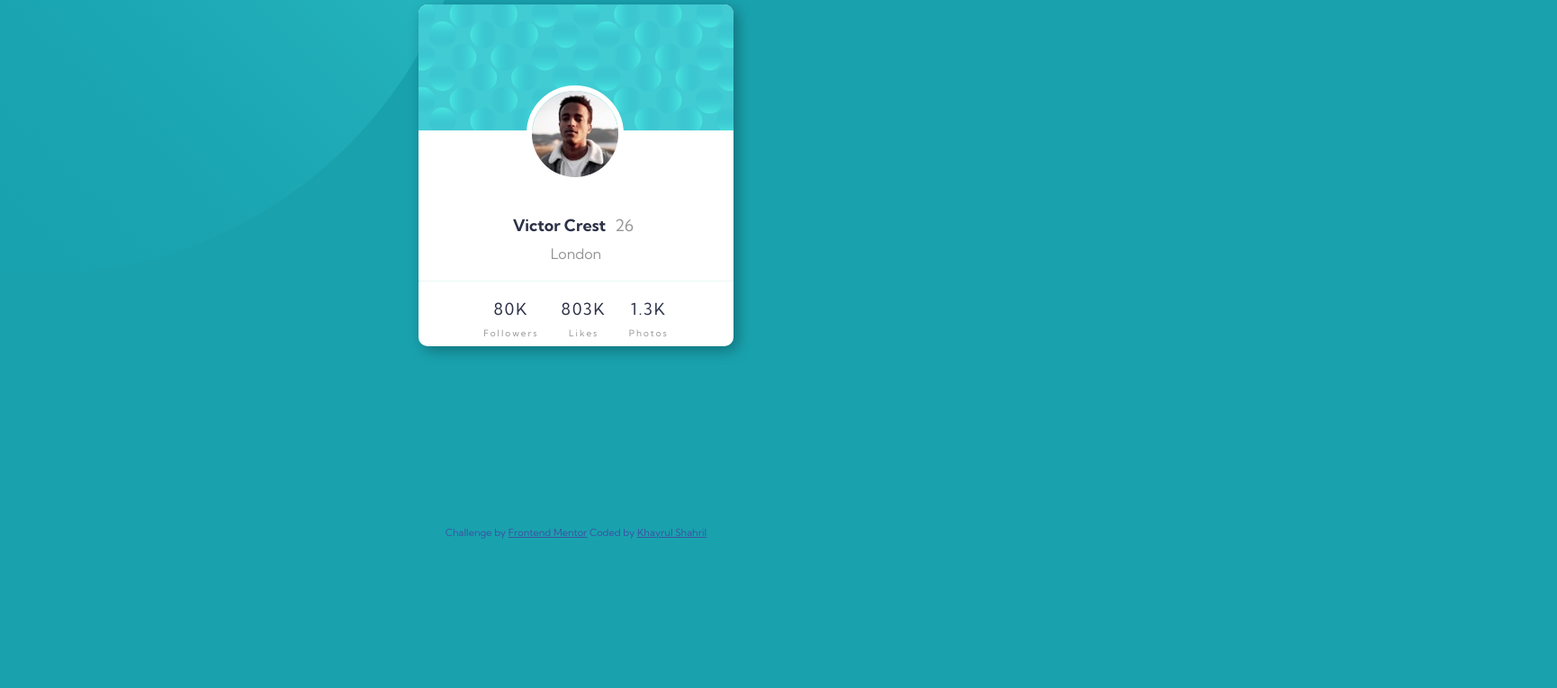
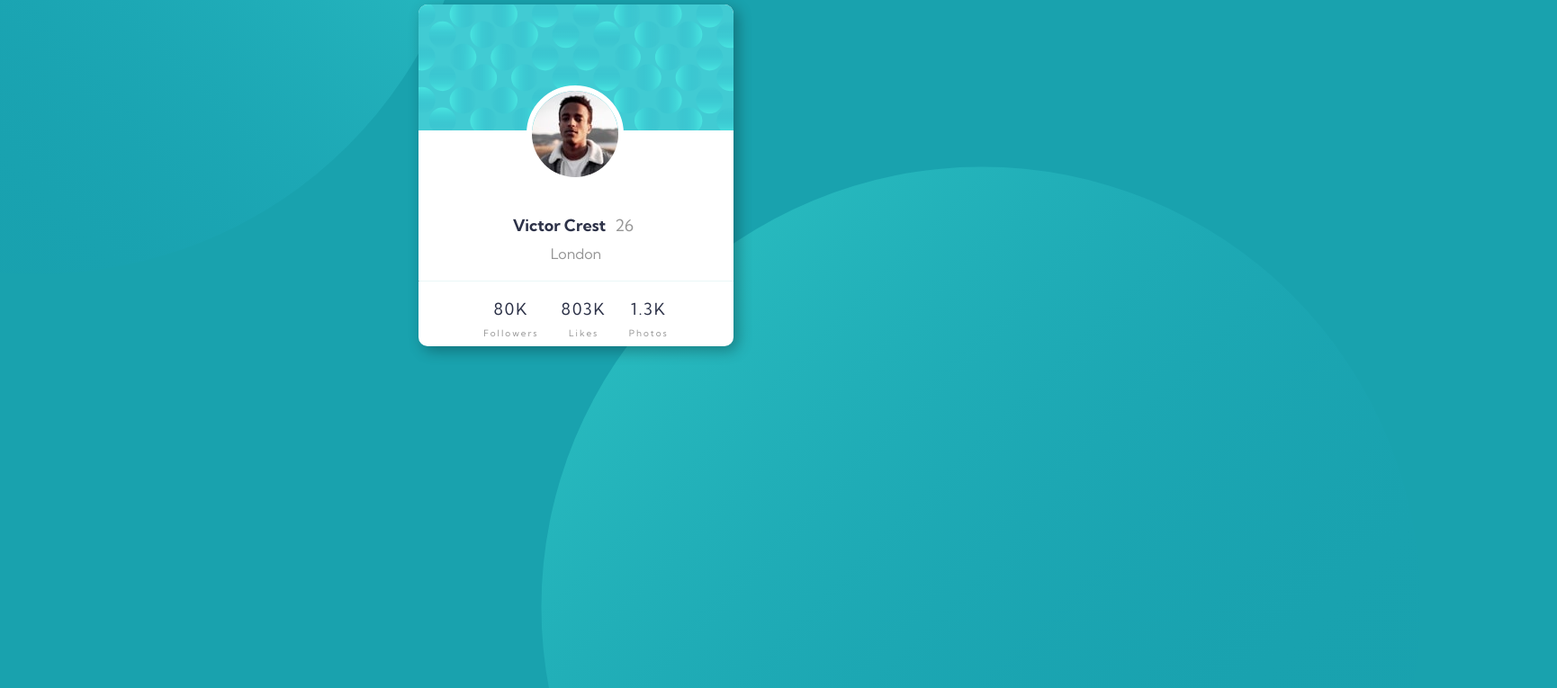
Before and after one commit to khayrulshahril/frontend_profile_card_component, a plain HTML site: page index.html in a window 1280 px wide. Shown: the part 195-960 px from the top of the page at 90% size, 1730 px wide, since content can reach past the window. Before the commit the page ends 820 px from the top, so only its background shows below. Drawn offline with Linux system fonts and the light colour scheme.

Commit message:
Add files via upload
new updates

```diff
--- a/css/styles.css
+++ b/css/styles.css
@@ -50,7 +50,6 @@ span {
 }
 
 .bg-top-image {
-  background-image: url("https://raw.githubusercontent.com/khayrulshahril/frontend_profile_card_component/9a96373783630461a449a94c009d89ed43e43146/images/bg-pattern-top.svg");
   background-repeat: no-repeat;
   position: absolute;
   height: 978px;
@@ -61,13 +60,9 @@ span {
 }
 
 .bg-bottom-image {
-  background-image: url("images/bg-pattern-bottom.svg");
   background-repeat: no-repeat;
   position: relative;
-  height: 400px;
-  width: 800px;
-  left: 670px;
-  top: 40px;
+  left: 450px;
   margin: 0;
 }
 
@@ -127,4 +122,5 @@ span {
 
 .bottom-container {
   margin: 0 auto;
+  height: auto;
 }
--- a/index.html
+++ b/index.html
@@ -16,7 +16,17 @@
 </head>
 
 <body>
-  <div class="bg-top-image"></div>
+  <div class="bg-top-image">
+    <svg width="978" height="978" xmlns="http://www.w3.org/2000/svg">
+      <defs>
+        <linearGradient x1="50%" y1=".779%" x2="50%" y2="100%" id="a">
+          <stop stop-color="#0989B4" stop-opacity="0" offset="0%" />
+          <stop stop-color="#53FFEE" offset="99.94%" />
+        </linearGradient>
+      </defs>
+      <ellipse fill="url(#a)" transform="rotate(-135 489 489)" cx="489" cy="489" rx="489" ry="488" fill-rule="evenodd" opacity=".5" />
+    </svg>
+  </div>
 
   <div class="profile-name">
     <div class="card-image">
@@ -44,7 +54,17 @@
 
 
   <div class="bottom-container">
-    <div class="bg-bottom-image"></div>
+    <div class="bg-bottom-image">
+      <svg width="978" height="978" xmlns="http://www.w3.org/2000/svg">
+        <defs>
+          <linearGradient x1="50%" y1=".779%" x2="50%" y2="100%" id="a">
+            <stop stop-color="#0989B4" stop-opacity="0" offset="0%" />
+            <stop stop-color="#53FFEE" offset="99.94%" />
+          </linearGradient>
+        </defs>
+        <ellipse fill="url(#a)" transform="scale(1 -1) rotate(45 1669.55 0)" cx="489" cy="489" rx="489" ry="488" fill-rule="evenodd" opacity=".25" />
+      </svg>
+    </div>
     <div class="attribution">
       Challenge by <a href="https://www.frontendmentor.io?ref=challenge" target="_blank">Frontend Mentor</a>
       Coded by <a href="#">Khayrul Shahril</a>
```
